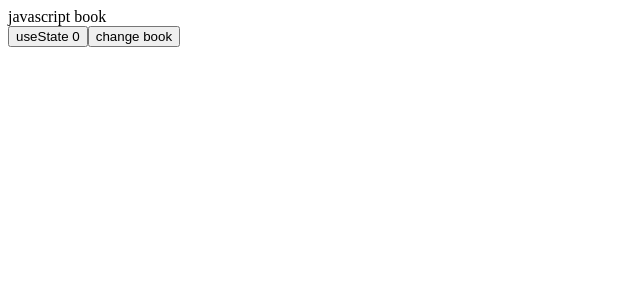
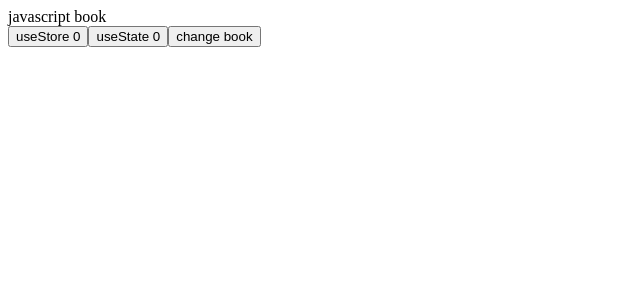
Before and after one commit to lhikarul/mini-zustand, a React (Vite) app: page / in a window 1280 px wide. Shown: the top 300 px of the page, without its empty margins (0-640 px from the left). Built offline with nearby package versions, Linux system fonts and the light colour scheme.

Commit message:
refactor: useStore

```diff
--- a/src/App.tsx
+++ b/src/App.tsx
@@ -14,14 +14,14 @@ const [useStore] = create((set) => ({
 function App() {
   const [title, setTitle] = useState("javascript");
   const book = useStore((state) => state.books[title]);
-  // const count = useStore((state) => state.count);
-  // const { inc } = useStore((state) => state.actions);
+  const count = useStore((state) => state.count);
+  const { inc } = useStore((state) => state.actions);
   const [count2, setCount] = useState(0);
 
   return (
     <div>
       <div>{book}</div>
-      {/* <button onClick={inc}>useStore {count}</button> */}
+      <button onClick={inc}>useStore {count}</button>
       <button onClick={() => setCount(count2 + 1)}>useState {count2}</button>
       <button onClick={() => setTitle("css")}>change book</button>
     </div>
--- a/src/core/index.ts
+++ b/src/core/index.ts
@@ -1,4 +1,4 @@
-import React, { useEffect, useReducer, useRef } from "react";
+import React, { useCallback, useLayoutEffect, useReducer, useRef } from "react";
 import shallowEqual from "./shallowEqual";
 
 const reducer = (state, newState) => newState;
@@ -31,27 +31,28 @@ export default function create(createState) {
 
   function useStore(selector, dependencies) {
     // State selector gets entire state if no selector was passed in
-    const selectState = typeof selector === "function" ? selector : getState;
+    const stateSelector = typeof selector === "function" ? selector : getState;
+    const selectState = useCallback(
+      stateSelector,
+      dependencies as ReadonlyArray<any>
+    );
     const selectStateRef = useRef(selectState);
-    const dependenciesRef = useRef(dependencies);
-    console.log("state ", state);
     let [stateSlice, dispatch] = useReducer(reducer, state, selectState);
 
-    if (
-      (!dependencies && selectState !== selectStateRef.current) ||
-      !shallowEqual(dependencies, dependenciesRef.current)
-    )
-      stateSlice = selectState(state);
+    // Call new selector if it has changed
+    if (selectState !== selectStateRef.current) stateSlice = selectState(state);
 
     // Store in ref to enable updating without rerunning subscribe/unsubscribe
     const stateSliceRef = useRef(stateSlice);
 
     // Update refs only after view has been updated
-    useEffect(() => void (selectStateRef.current = selectState), [selectState]);
-    useEffect(() => void (stateSliceRef.current = stateSlice), [stateSlice]);
+    useLayoutEffect(() => {
+      selectStateRef.current = selectState;
+      stateSliceRef.current = stateSlice;
+    }, [selectState, stateSlice]);
 
     // Subscribe/unsubscribe to the store only on mount/unmount
-    useEffect(() => {
+    useLayoutEffect(() => {
       return subscribe(() => {
         // Use the last selector passed to useStore to get current state slice
         const selectedSlice = selectStateRef.current(state);
```
